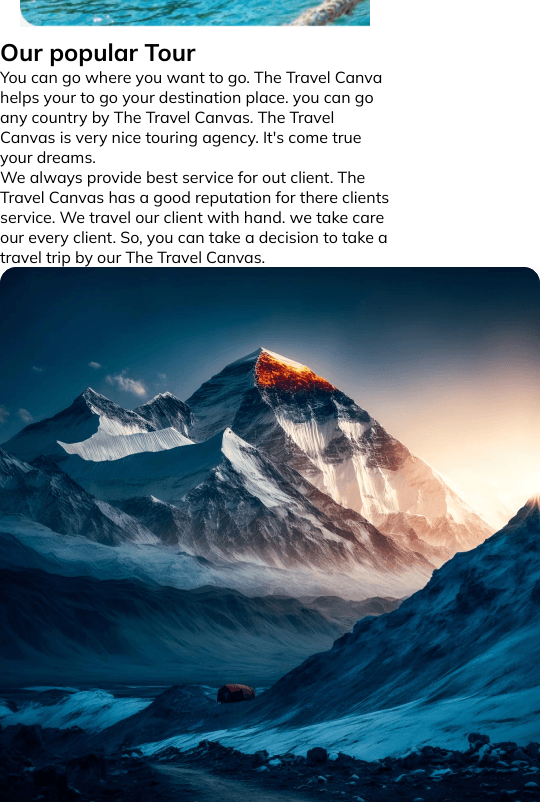
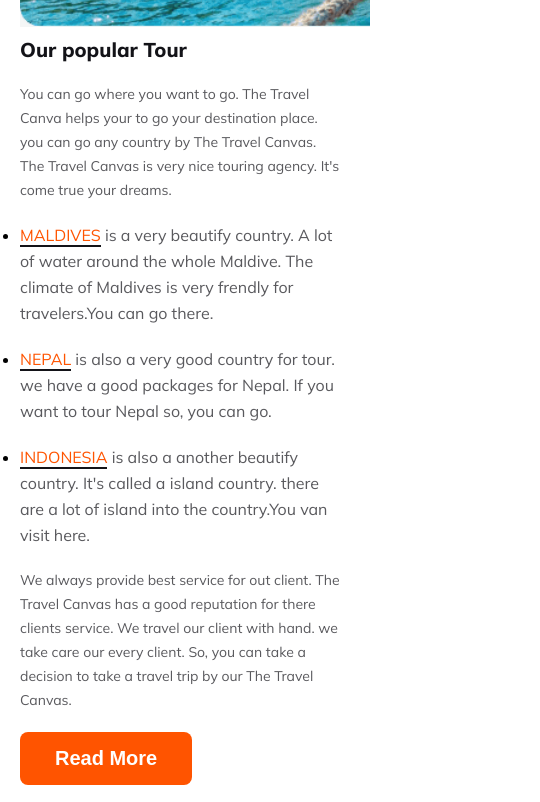
Before and after one commit to sharifalam88/the-travel-canvas, a plain HTML site: page index.html in a window 390 px wide. Shown: the part 677-1479 px from the top of the page, 540 px wide, since content can reach past the window. Drawn offline with Linux system fonts and the light colour scheme.

Commit message:
tour section design and responsive

```diff
--- a/index.html
+++ b/index.html
@@ -28,7 +28,7 @@
                 <i class="fas fa-bars" id="btn"></i>
                 <i class="fas fa-times" id="cancel"></i>
             </label>
-            <ul>
+            <ul class="main-menu">
                 <li><a href="#">Home</a></li>
                 <li><a href="#">Pakages</a></li>
                 <li><a href="#">Services</a></li>
@@ -68,6 +68,7 @@
                     <li><a href="#"><span>Indonesia</span> is also a another beautify country. It's called a island country. there are a lot of island into the country.You van visit here. </a></li>
                 </ul>
                 <p>We always provide best service for out client. The Travel Canvas has a good reputation for there clients service. We travel our client with hand. we take care our every client. So, you can take a decision to take a travel trip by our The Travel Canvas. </p>
+                <button class="tour-btn">Read More</button>
 
             </div>
             <div class="tour-img">
--- a/style/style.css
+++ b/style/style.css
@@ -133,7 +133,60 @@ label #btn, label #cancel{
     margin-right:20px;
     margin-left:0px;
 }
+/* End banner style section*/
 
+/* Start tour section style */
+#tour{
+    margin:50px 100px;
+    display:flex;
+}
+.tour-text h2{
+    color:#131318;
+    font-size:40px;
+    font-weight:800;
+    margin-bottom:20px;
+}
+.tour-text{
+    margin-right:30px;
+}
+.tour-text p{
+    color:rgba(19, 19, 24, 0.70);
+    font-size:16px;
+    font-weight:400;
+    line-height:26px;
+    margin-bottom:20px;
+}
+/* style for tour text span */
+.tour-text ul span{
+    text-transform:uppercase;
+    font-size:20px;
+    color:#FF5400;
+    border-bottom: 2px solid #131318;
+}
+/* style for tour text unordered list */
+.tour-text ul li{
+    margin-bottom:20px;
+}
+.tour-text ul li a{
+    text-decoration:none;
+    color:rgba(19, 19, 24, 0.70);
+    font-size:16px;
+    font-weight:400;
+    line-height:26px;
+}
+/* style for tour text button */
+.tour-text .tour-btn{
+    background:#FF5400;
+    color:#ffffff;
+    font-size:20px;
+    font-weight:700;
+    padding:15px 35px;
+    border:none;
+    border-radius:8px;
+}
+.tour-img{
+    width:100%;
+}
 
 
 
@@ -154,7 +207,7 @@ label #btn, label #cancel{
     label #btn{
         display:block;
     }
-    ul{
+    .main-menu{
         position:fixed;
         width:100%;
         height:100vh;
@@ -218,4 +271,27 @@ label #btn, label #cancel{
     }
     /* Banner section responsive done */
 
+    /* responsive style for tour section */
+    #tour{
+        margin:10px 20px;
+        flex-direction:column;
+    }
+    .tour-text h2{
+        font-size:20px;
+        font-weight:800;
+    }
+    .tour-text p{
+        font-size:14px;
+        line-height:24px;
+    }
+    .tour-text ul span{
+        font-size:16px;
+    }
+    .tour-img{
+        margin-top:20px;
+    }
+    .tour-img img{
+        width:100%;
+    }
+
 }
```
